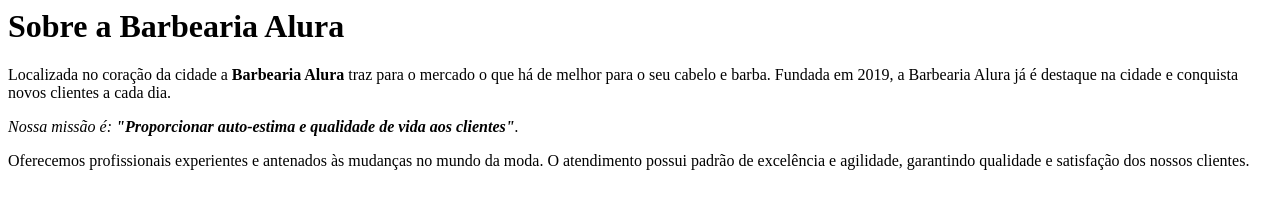
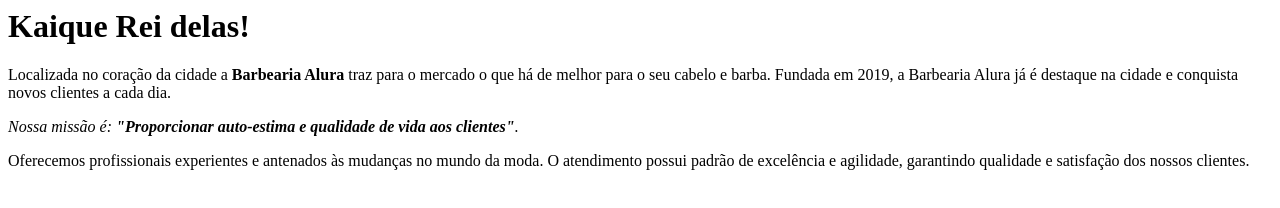
Before and after one commit to kaiquereidelas1293/Webpage1Adm2023, a plain HTML site: page index.html in a window 1280 px wide. Drawn offline with Linux system fonts and the light colour scheme.

Commit message:
Update index.html

```diff
--- a/index.html
+++ b/index.html
@@ -1,4 +1,4 @@
-<h1>Sobre a Barbearia Alura</h1>
+<h1>Kaique Rei delas!</h1>
 
 <p>Localizada no coração da cidade a <strong>Barbearia Alura</strong> traz para o mercado o que há de melhor para o seu cabelo e barba.
 Fundada em 2019, a Barbearia Alura já é destaque na cidade e conquista novos clientes a cada dia.</p>
```
